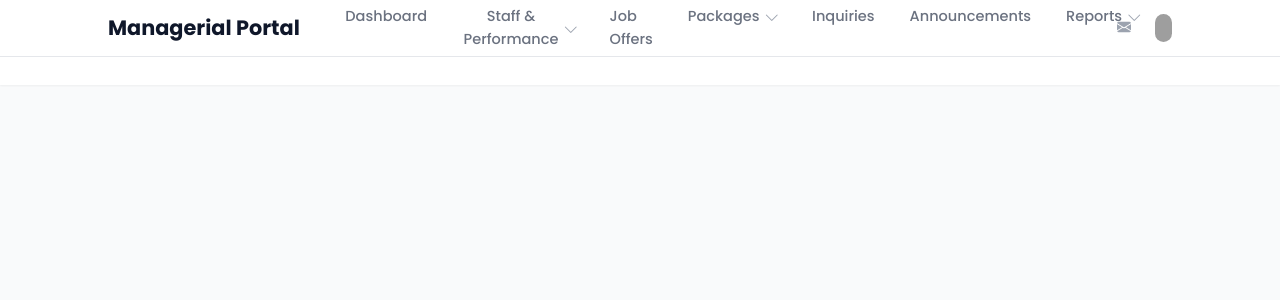
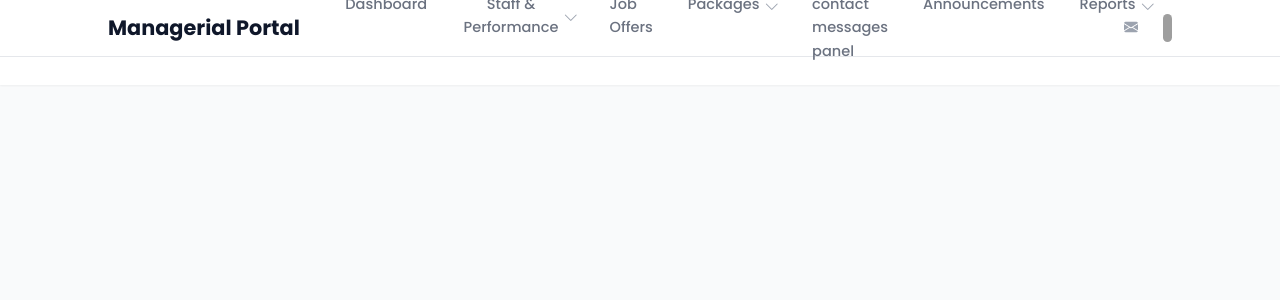
Before and after one commit to adhamelgohary/Mosla-Pionners, a Python web app: template templates/agency_staff_portal/staff_base.html in a window 1280 px wide. Shown: the top 300 px of the page. Run offline with Jinja, Linux system fonts and the light colour scheme; the template is opened without the code that fills it, so the values that code supplies are empty; grey boxes are pictures that could not be loaded.

Commit message:
renaming

```diff
--- a/templates/agency_staff_portal/staff_base.html
+++ b/templates/agency_staff_portal/staff_base.html
@@ -61,7 +61,7 @@
 
                                 {% if current_user.role_type != 'SalesManager' %}
                                     <!-- ADDED: Inquiries Link for Desktop -->
-                                    <a href="{{ url_for('inquiry_mgmt_bp.list_inquiries') }}" class="px-3 py-2 rounded-md text-sm font-medium {{ 'bg-primary-50 text-primary-600' if request.endpoint.startswith('inquiry_mgmt_bp') else 'text-gray-500 hover:bg-gray-100 hover:text-gray-900' }}">Inquiries</a>
+                                    <a href="{{ url_for('inquiry_mgmt_bp.list_inquiries') }}" class="px-3 py-2 rounded-md text-sm font-medium {{ 'bg-primary-50 text-primary-600' if request.endpoint.startswith('inquiry_mgmt_bp') else 'text-gray-500 hover:bg-gray-100 hover:text-gray-900' }}">contact messages panel</a>
                                     <a href="{{ url_for('announcement_bp.list_announcements') }}" class="px-3 py-2 rounded-md text-sm font-medium {{ 'bg-primary-50 text-primary-600' if request.endpoint.startswith('announcement_bp') else 'text-gray-500 hover:bg-gray-100 hover:text-gray-900' }}">Announcements</a>
                                     <div class="relative" x-on:click.away="reportsMenuOpen = false">
                                          <button @click="reportsMenuOpen = !reportsMenuOpen" type="button" class="inline-flex items-center gap-x-1 text-sm font-medium px-3 py-2 rounded-md {{ 'bg-primary-50 text-primary-600' if request.endpoint.startswith('reporting_bp') else 'text-gray-500 hover:bg-gray-100 hover:text-gray-900' }}">
@@ -128,7 +128,7 @@
                     <a href="{{ url_for('package_mgmt_bp.packages_dashboard') }}" class="block rounded-md px-3 py-2 text-base font-medium text-gray-600 hover:bg-gray-100">Packages</a>
                     {% if current_user.role_type != 'SalesManager' %}
                         <!-- ADDED: Inquiries Link for Mobile -->
-                        <a href="{{ url_for('inquiry_mgmt_bp.list_inquiries') }}" class="block rounded-md px-3 py-2 text-base font-medium text-gray-600 hover:bg-gray-100">Inquiries</a>
+                        <a href="{{ url_for('inquiry_mgmt_bp.list_inquiries') }}" class="block rounded-md px-3 py-2 text-base font-medium text-gray-600 hover:bg-gray-100">contact messages panel</a>
                         <a href="{{ url_for('announcement_bp.list_announcements') }}" class="block rounded-md px-3 py-2 text-base font-medium text-gray-600 hover:bg-gray-100">Announcements</a>
                         <a href="{{ url_for('reporting_bp.reporting_hub') }}" class="block rounded-md px-3 py-2 text-base font-medium text-gray-600 hover:bg-gray-100">Reports</a>
                     {% endif %}
```
